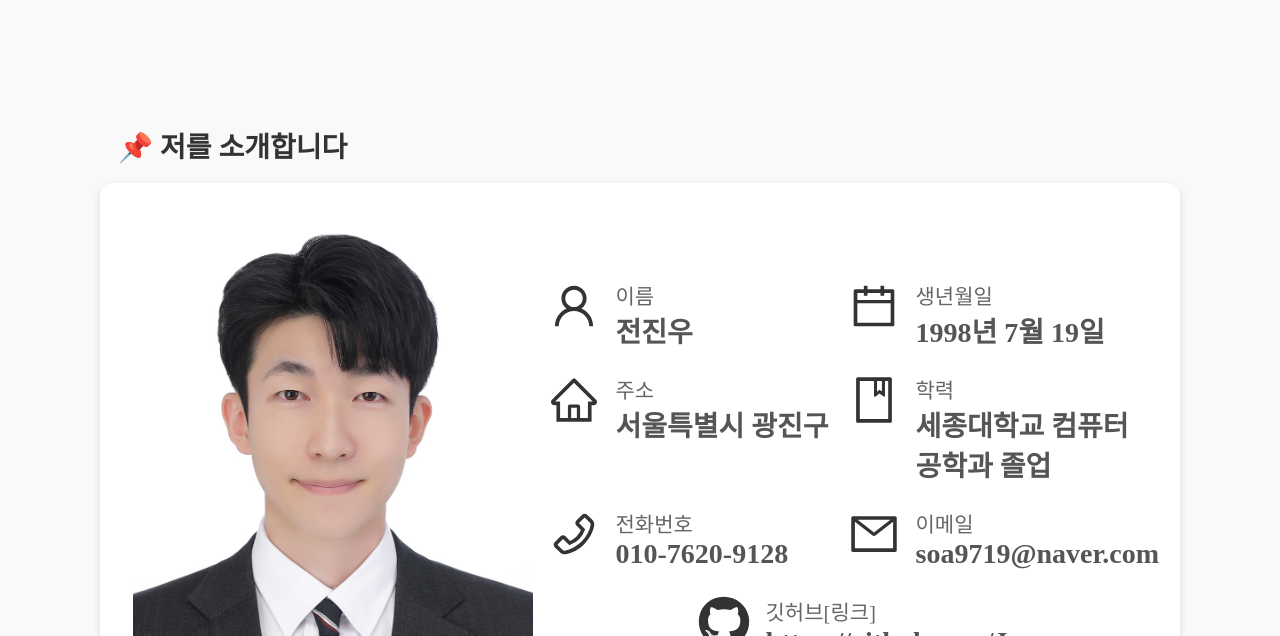
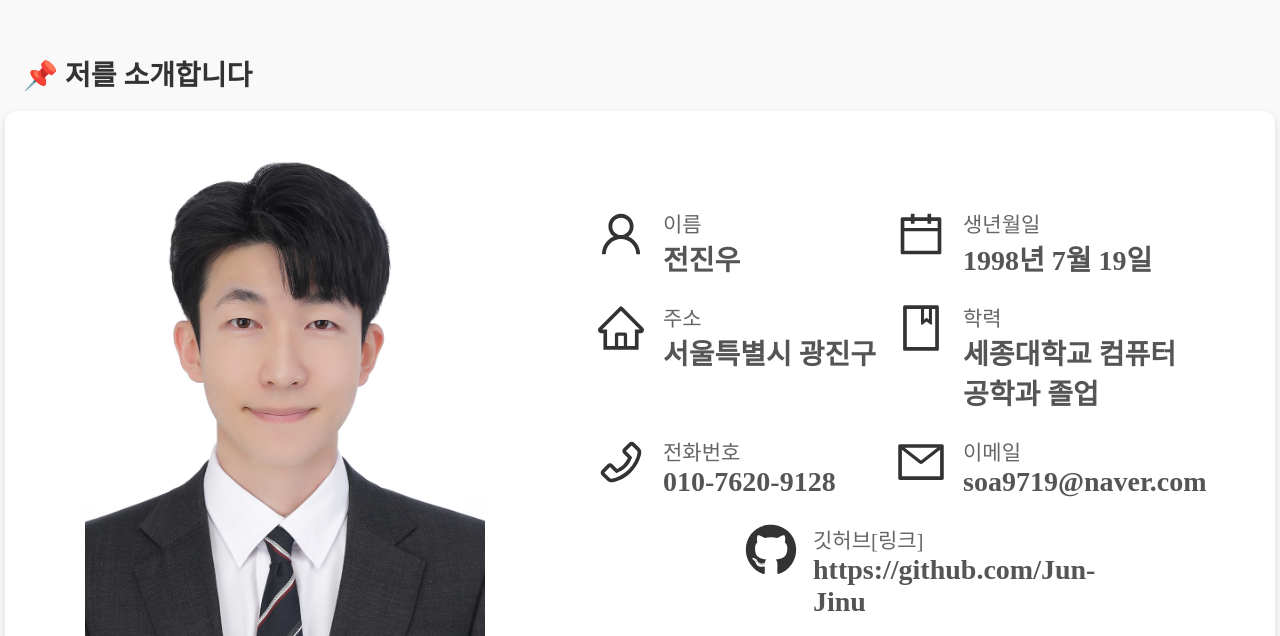
Before and after one commit to Jun-Jinu/portfolio, a Next.js app: page / in a window 1280 px wide. Shown: the part 909-1545 px from the top of the page. Built offline with nearby package versions, Linux system fonts and the light colour scheme.

Commit message:
fix: 반응형 padding 수정

```diff
--- a/styles/globals.css
+++ b/styles/globals.css
@@ -98,7 +98,7 @@ a {
 main{
   background-color: #f9f9f9;
 
-  padding: 0px 100px;
+  padding: 0px 5px;
   @media screen and (max-width: 768px) {
     padding: 0px 5px;
   }
```
